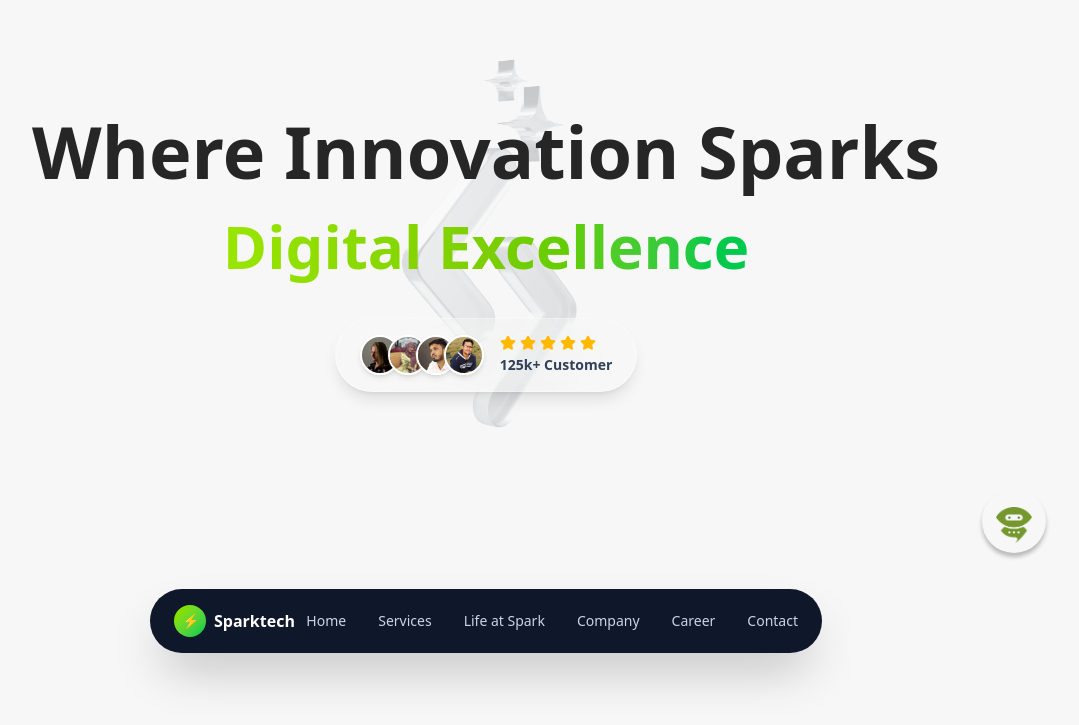
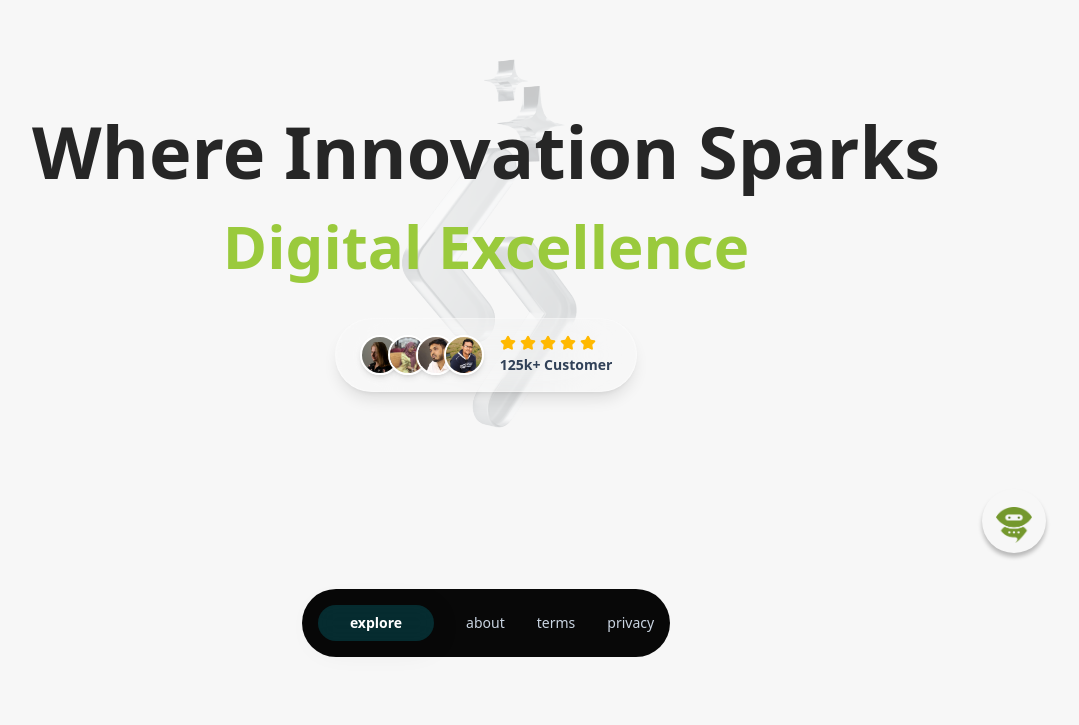
Before and after one commit to sparktechagency/sparktechagency-web-front-end, a Next.js app: page / in a window 1280 px wide. Shown: the part 151-876 px from the top of the page, without its empty margins (154-1233 px from the left). Built offline with nearby package versions, Linux system fonts and the light colour scheme; what @ant-design/nextjs-registry would draw is missing.

Commit message:
navbar running

```diff
--- a/src/app/globals.css
+++ b/src/app/globals.css
@@ -3,6 +3,8 @@
 :root {
   --background: #f7f7f7;
   --foreground: #262626;
+  --primary: #9ACA3C;
+
 }
 
 @theme inline {
@@ -13,12 +15,7 @@
   --color-primary: var(--primary);
 }
 
-/* @media (prefers-color-scheme: dark) {
-  :root {
-    --background: #0a0a0a;
-    --foreground: #ededed;
-  }
-} */
+
 
 body {
   background: var(--background);
--- /dev/null
+++ b/src/constants/navItem.ts
@@ -0,0 +1,8 @@
+const navItems = [
+  { labelKey: "explore", href: "/" },
+  { labelKey: "about", href: "/about" },
+  { labelKey: "terms", href: "/terms-condition" },
+  { labelKey: "privacy", href: "/privacy-policy" },
+];
+
+export default navItems;
--- a/src/feature/home/Hero.tsx
+++ b/src/feature/home/Hero.tsx
@@ -20,7 +20,7 @@ export default function Hero() {
         <div className="space-y-4">
           <h1 className="text-5xl lg:text-7xl font-bold leading-tight max-w-[950px] mx-auto">
             <span>Where Innovation Sparks </span>
-            <span className="text-5xl md:text-6xl font-bold bg-linear-to-r from-lime-400 via-lime-500 to-green-500 bg-clip-text text-transparent">
+            <span className="text-5xl md:text-6xl font-bold text-primary ">
               Digital Excellence
             </span>
           </h1>
--- a/src/shared/Navbar.tsx
+++ b/src/shared/Navbar.tsx
@@ -1,11 +1,17 @@
 "use client";
+import React, { useState, useMemo, useEffect, useRef } from "react";
+import { DownOutlined, MenuOutlined } from "@ant-design/icons";
+import Image from "next/image";
+import Link from "next/link";
+import { Button, Dropdown, Drawer, ConfigProvider } from "antd";
 
-import { useEffect, useRef, useState } from "react";
-import { Menu } from "lucide-react";
+import { usePathname } from "next/navigation";
+import navItems from "@/constants/navItem";
 
-export default function Navbar() {
+export default function Navbar({ t }: any) {
+  const pathname = usePathname();
+  const [drawerOpen, setDrawerOpen] = useState(false);
   const [isScrolled, setIsScrolled] = useState(false);
-
   const [showNavbar, setShowNavbar] = useState(true);
   const lastScrollTop = useRef(0);
 
@@ -49,51 +55,111 @@ export default function Navbar() {
 
   return (
     <nav
-      className={` navbar-container
+      className={`  z-50 w-full  navbar-container
         ${
           isScrolled
-            ? "fixed top-10  z-50 w-full  mt-0"
-            : "bg-transparent lg:bg-transparent md:px-8 2xl:px-0  lg:backdrop-blur-none mt-6  lg:mt-10 absolute top-[700px] w-full"
+            ? "fixed top-10"
+            : "bg-transparent lg:bg-transparent md:px-8 2xl:px-0  lg:backdrop-blur-none absolute top-[700px]  lg:mt-10 "
         }
 
       `}
     >
-      <div className="w-full max-w-2xl mx-auto px-6 py-4 bg-slate-900 rounded-full shadow-2xl">
-        <div className="flex items-center justify-between">
+      <div
+        className={`w-fit mx-auto px-4 lg:px-4  py-4 transition-colors duration-300 bg-[#080808] rounded-full`}
+      >
+        <div className="flex items-center justify-center">
           {/* Logo */}
-          <div className="flex items-center gap-2 font-bold text-white">
-            <div className="w-8 h-8 rounded-full bg-linear-to-br from-lime-400 to-green-500 flex items-center justify-center">
-              <span className="text-slate-900 text-sm">⚡</span>
-            </div>
-            <span className="hidden sm:inline">Sparktech</span>
-          </div>
+          {/* <Link href={"/"} className="shrink-0 -mt-2">
+            <Image
+              src="/Logo.svg"
+              alt="VIAJIA Logo"
+              width={120}
+              height={40}
+              className="h-10 w-auto"
+            />
+          </Link> */}
 
-          {/* Desktop */}
-          <div className="hidden md:flex items-center gap-8">
-            {[
-              "Home",
-              "Services",
-              "Life at Spark",
-              "Company",
-              "Career",
-              "Contact",
-            ].map((label) => (
-              <a
-                key={label}
-                href="#"
-                className="text-sm text-slate-300 hover:text-white transition duration-200"
+          {/* Desktop Navigation Links */}
+          <div className="hidden lg:flex items-center gap-8">
+            {navItems?.map((item, index) => (
+              <Link
+                key={index}
+                href={item.href}
+                className={`text-sm transition-all duration-300 ${
+                  item.href === pathname
+                    ? "relative font-semibold px-8 py-2 rounded-full text-white bg-[#00BCD1]/20 backdrop-blur-md shadow-[0_4px_30px_rgba(0,0,0,0.1)]"
+                    : "text-slate-300 hover:text-cyan-400"
+                }`}
+                style={{
+                  backdropFilter:
+                    item.href === pathname
+                      ? "blur(10px) saturate(120%)"
+                      : "none",
+                  WebkitBackdropFilter:
+                    item.href === pathname
+                      ? "blur(10px) saturate(120%)"
+                      : "none",
+                }}
               >
-                {label}
-              </a>
+                {item.labelKey}
+              </Link>
             ))}
           </div>
-
-          {/* Mobile */}
-          <button className="md:hidden text-white p-2">
-            <Menu size={24} />
-          </button>
         </div>
       </div>
+
+      {/* Drawer for Mobile */}
+      <ConfigProvider
+        theme={{
+          components: {
+            Drawer: {
+              colorBgElevated: "#171717",
+              colorText: "rgba(255,255,255,0.88)",
+            },
+          },
+        }}
+      >
+        <Drawer
+          title={
+            <div className="flex justify-between items-center">
+              <span className="font-semibold text-lg">Menu</span>
+              {/* <CloseOutlined onClick={() => setDrawerOpen(false)} /> */}
+            </div>
+          }
+          placement="right"
+          width={280}
+          onClose={() => setDrawerOpen(false)}
+          open={drawerOpen}
+          styles={{
+            body: {
+              background: "#0B0C10",
+              color: "#fff",
+            },
+          }}
+        >
+          <div className="flex flex-col gap-6 mt-4">
+            {navItems?.map((item, index) => (
+              <Link
+                key={index}
+                href={item.href}
+                className={`${
+                  item.href === pathname
+                    ? "relative font-semibold pl-4 -ml-4 py-2 rounded-lg text-white! bg-[#00BCD1]/20! backdrop-blur-md shadow-[0_4px_30px_rgba(0,0,0,0.1)]"
+                    : "text-white! hover:text-cyan-400"
+                } text-base   transition-all`}
+                onClick={() => setDrawerOpen(false)}
+              >
+                {item.labelKey}
+              </Link>
+            ))}
+
+            {/* Download Button */}
+            <button className="bg-[#00BCD1] text-white px-6 py-2 rounded-full transition-colors text-sm w-full">
+              Download App
+            </button>
+          </div>
+        </Drawer>
+      </ConfigProvider>
     </nav>
   );
 }
```
